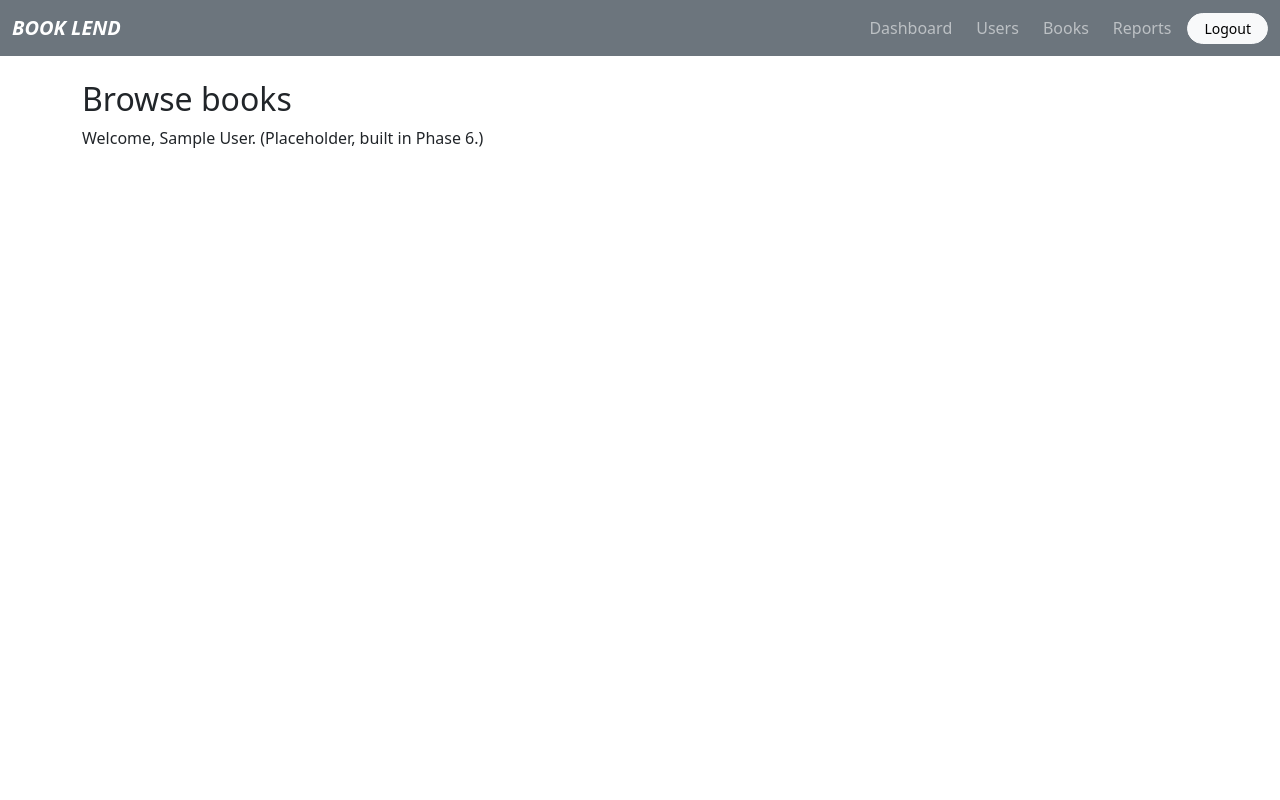
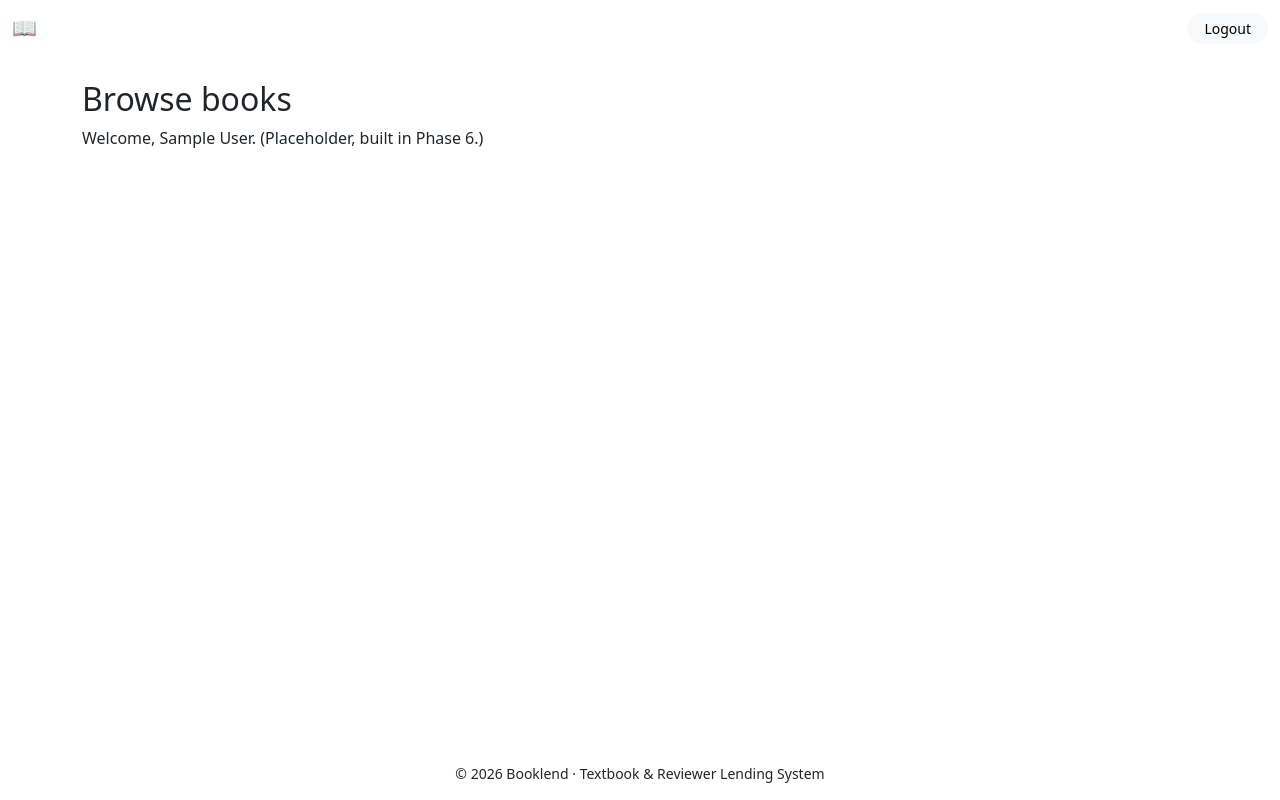
Before and after one commit to bbblueshades/Booklend, a PHP site: page /browse.php in a window 1280 px wide. Run offline with PHP 8.4, Linux system fonts and the light colour scheme; the visitor is signed in with stand-in values (Sample User, id 1).

Commit message:
Add Menu button, notification badge and sticky footer

```diff
--- a/includes/footer.php
+++ b/includes/footer.php
@@ -1,4 +1,11 @@
 </main>
+
+<footer class="site-footer py-3 mt-auto">
+    <div class="container text-center small">
+        &copy; <?= date('Y') ?> Booklend &middot; Textbook &amp; Reviewer Lending System
+    </div>
+</footer>
+
 <script src="https://cdn.jsdelivr.net/npm/bootstrap@5.3.3/dist/js/bootstrap.bundle.min.js"></script>
 </body>
 </html>
--- a/includes/header.php
+++ b/includes/header.php
@@ -1,7 +1,12 @@
 <?php
 $pageTitle = $pageTitle ?? 'Booklend';
-$user = currentUser();
+$user  = currentUser();
 $flash = getFlash();
+
+// Badge markup, hidden when there is nothing unread
+$unread = $user && $user['role'] === 'user' ? unreadCount($user['user_id']) : 0;
+$badge  = '<span class="badge text-bg-danger ms-1 notif-badge' . ($unread ? '' : ' d-none') . '"'
+        . ' id="notifBadge">' . $unread . '</span>';
 ?>
 <!DOCTYPE html>
 <html lang="en">
@@ -12,36 +17,44 @@ $flash = getFlash();
     <link href="https://cdn.jsdelivr.net/npm/bootstrap@5.3.3/dist/css/bootstrap.min.css" rel="stylesheet">
     <link href="<?= e(url('assets/css/style.css')) ?>" rel="stylesheet">
 </head>
-<body>
+<body class="d-flex flex-column min-vh-100">
 <header>
-    <nav class="navbar navbar-expand-lg bg-secondary navbar-dark" aria-label="Main navigation">
+    <nav class="navbar navbar-expand-lg navbar-dark site-navbar" aria-label="Main navigation">
         <div class="container-fluid">
-            <a class="navbar-brand fw-bold fst-italic" href="<?= e(url('index.php')) ?>">BOOK LEND</a>
-            <button class="navbar-toggler" type="button" data-bs-toggle="collapse"
-                    data-bs-target="#mainNav" aria-controls="mainNav"
-                    aria-expanded="false" aria-label="Toggle navigation">
-                <span class="navbar-toggler-icon"></span>
+            <a class="navbar-brand brand" href="<?= e(url('index.php')) ?>">
+                <span class="brand-logo" aria-hidden="true">&#128214;</span> BOOK LEND
+            </a>
+
+            <!-- Mobile: a "Menu" button instead of the hamburger icon -->
+            <button class="btn btn-light rounded-pill px-3 d-lg-none" type="button"
+                    data-bs-toggle="collapse" data-bs-target="#mainNav"
+                    aria-controls="mainNav" aria-expanded="false" aria-label="Toggle navigation menu">
+                Menu <?php if ($unread): ?><span class="badge text-bg-danger"><?= $unread ?></span><?php endif; ?>
             </button>
+
             <div class="collapse navbar-collapse" id="mainNav">
-                <ul class="navbar-nav ms-auto align-items-lg-center gap-lg-2">
+                <ul class="navbar-nav ms-auto align-items-lg-center gap-lg-1">
                 <?php if (!$user): ?>
-                    <li class="nav-item"><a class="nav-link" href="<?= e(url('login.php')) ?>">Login</a></li>
-                    <li class="nav-item"><a class="nav-link" href="<?= e(url('register.php')) ?>">Register</a></li>
+                    <?= navLink('login.php', 'Login') ?>
+                    <?= navLink('register.php', 'Register') ?>
+
                 <?php elseif ($user['role'] === 'admin'): ?>
-                    <li class="nav-item"><a class="nav-link" href="<?= e(url('admin/dashboard.php')) ?>">Dashboard</a></li>
-                    <li class="nav-item"><a class="nav-link" href="<?= e(url('admin/users.php')) ?>">Users</a></li>
-                    <li class="nav-item"><a class="nav-link" href="<?= e(url('admin/books.php')) ?>">Books</a></li>
-                    <li class="nav-item"><a class="nav-link" href="<?= e(url('admin/reports.php')) ?>">Reports</a></li>
+                    <?= navLink('admin/dashboard.php', 'Dashboard') ?>
+                    <?= navLink('admin/users.php', 'Users') ?>
+                    <?= navLink('admin/books.php', 'Books') ?>
+                    <?= navLink('admin/reports.php', 'Reports') ?>
+
                 <?php else: ?>
-                    <li class="nav-item"><a class="nav-link" href="<?= e(url('browse.php')) ?>">Browse</a></li>
-                    <li class="nav-item"><a class="nav-link" href="<?= e(url('my-books.php')) ?>">My Books</a></li>
-                    <li class="nav-item"><a class="nav-link" href="<?= e(url('requests.php')) ?>">Requests</a></li>
-                    <li class="nav-item"><a class="nav-link" href="<?= e(url('notifications.php')) ?>">Notifs</a></li>
-                    <li class="nav-item"><a class="nav-link" href="<?= e(url('profile.php')) ?>">Profile</a></li>
+                    <?= navLink('browse.php', 'Browse') ?>
+                    <?= navLink('my-books.php', 'My Books') ?>
+                    <?= navLink('requests.php', 'Requests') ?>
+                    <?= navLink('notifications.php', 'Notifs', $badge) ?>
+                    <?= navLink('profile.php', 'Profile') ?>
                 <?php endif; ?>
+
                 <?php if ($user): ?>
-                    <li class="nav-item">
-                        <form method="post" action="<?= e(url('logout.php')) ?>" class="d-inline">
+                    <li class="nav-item ms-lg-2">
+                        <form method="post" action="<?= e(url('logout.php')) ?>">
                             <?= csrfField() ?>
                             <button type="submit" class="btn btn-light btn-sm rounded-pill px-3">Logout</button>
                         </form>
@@ -52,7 +65,8 @@ $flash = getFlash();
         </div>
     </nav>
 </header>
-<main class="container py-4">
+
+<main class="container py-4 flex-grow-1">
 <?php if ($flash): ?>
     <div class="alert alert-<?= e($flash['type']) ?> alert-dismissible fade show" role="alert">
         <?= e($flash['message']) ?>
```
